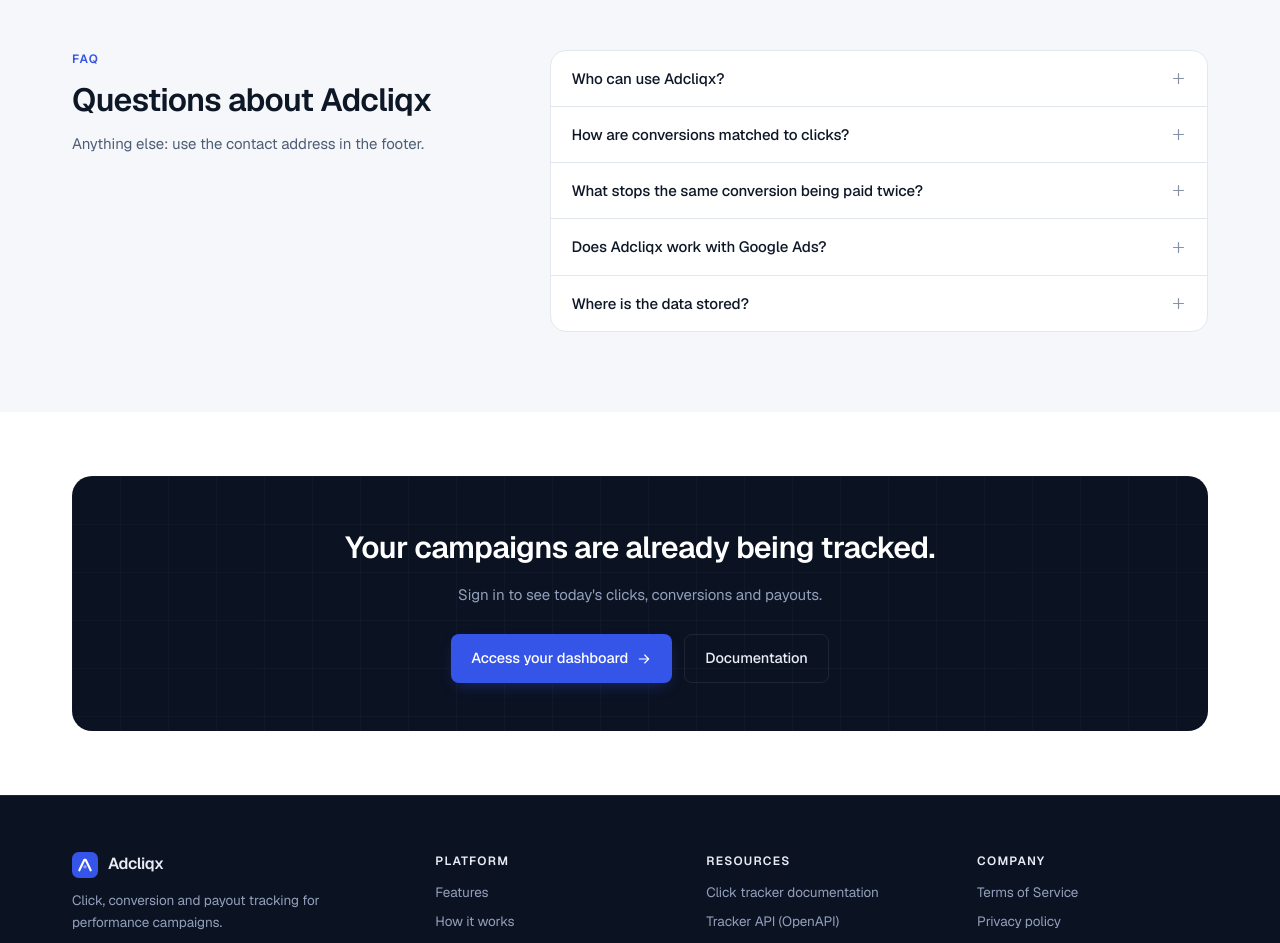
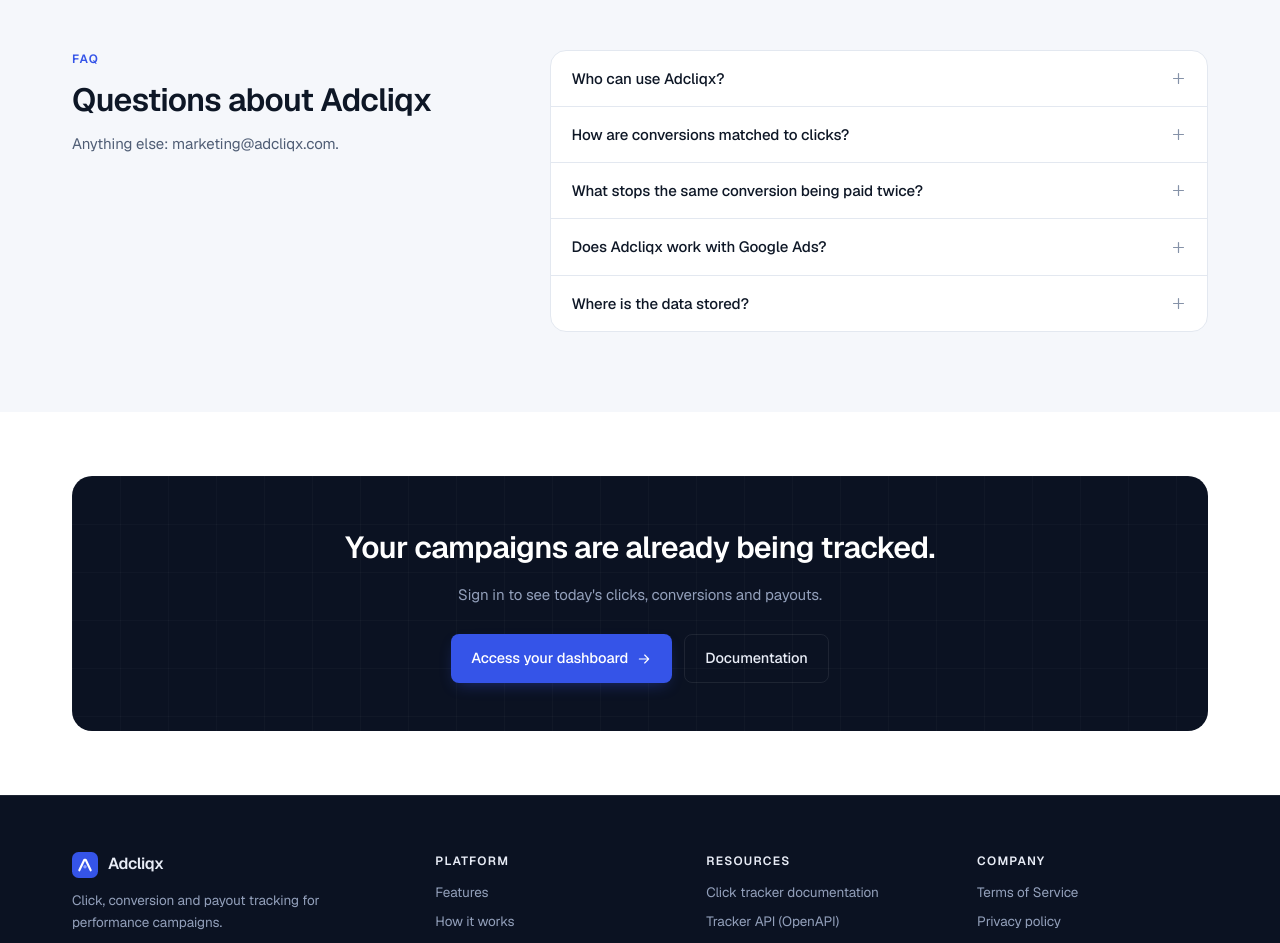
Before and after one commit to atriumenchan/trackier-Admexo, a Next.js app: page / in a window 1280 px wide. Shown: the part 5360-6303 px from the top of the page. Built offline with nearby package versions, Linux system fonts and the light colour scheme; no server answers; what async_hooks would draw is missing.

Commit message:
Public contact: marketing@adcliqx.com

```diff
--- a/app/login/page.tsx
+++ b/app/login/page.tsx
@@ -54,7 +54,7 @@ export default async function LoginPage({ searchParams }: { searchParams: Promis
             </Field>
             <button className={`${btn} w-full py-2.5`}>Sign in <Icon name="arrowRight" size={16} /></button>
           </form>
-          <p className="mt-6 text-[13px] text-muted">No account? Ask your account manager. There is no public sign-up.</p>
+          <p className="mt-6 text-[13px] text-muted">No account? Ask your account manager or email <a href="mailto:marketing@adcliqx.com" className="font-medium text-brand hover:underline">marketing@adcliqx.com</a>. There is no public sign-up.</p>
           {process.env.NODE_ENV !== "production" ? (
             <p className="mt-4 rounded-sm border border-dashed border-border-strong px-3 py-2 text-[12px] leading-relaxed text-faint">
               Local admin admin@admexo.com / admin123. Affiliate demo@publisher.test / demo123. Advertiser demo@brand.test / demo123.
--- a/app/page.tsx
+++ b/app/page.tsx
@@ -209,7 +209,7 @@ export default async function Home() {
 
       <section className="border-t border-border bg-canvas">
         <div className="mx-auto grid max-w-[1200px] gap-10 px-5 py-20 sm:px-8 lg:grid-cols-[0.8fr_1.2fr]">
-          <SectionHeading align="left" eyebrow="FAQ" title="Questions about Adcliqx" body="Anything else: use the contact address in the footer." />
+          <SectionHeading align="left" eyebrow="FAQ" title="Questions about Adcliqx" body="Anything else: marketing@adcliqx.com." />
           <div className="divide-y divide-border rounded-lg border border-border bg-surface">
             {FAQ.map(([question, answer]) => (
               <details key={question} className="group px-5 py-4">
--- a/app/privacy/page.tsx
+++ b/app/privacy/page.tsx
@@ -28,7 +28,7 @@ export default function PrivacyPage() {
       <p>The tracking redirect does not set a cookie. The desk sets one session cookie, trk_session, after a person signs in.</p>
 
       <h2>Contact</h2>
-      <p>Questions about this policy: use the contact address in the footer of this page.</p>
+      <p>Questions about this policy: <a href="mailto:marketing@adcliqx.com">marketing@adcliqx.com</a>.</p>
     </PublicPage>
   );
 }
--- a/app/terms/page.tsx
+++ b/app/terms/page.tsx
@@ -20,7 +20,7 @@ export default function TermsPage() {
         <li><strong>Affiliates</strong> (publishers) see the offers opened to them, their own click counts, conversions, flagged traffic, balance and statements, and set their own postback URL.</li>
         <li><strong>Advertisers</strong> see their own offers, flagged traffic on those offers, pending conversions and their postback URL.</li>
       </ul>
-      <p>Each person keeps their login and API token private and is responsible for activity on their account. Tell us straight away if you think an account or token has been misused. We may rotate tokens or suspend access to protect the Service.</p>
+      <p>Each person keeps their login and API token private and is responsible for activity on their account. Tell us straight away at <a href="mailto:marketing@adcliqx.com">marketing@adcliqx.com</a> if you think an account or token has been misused. We may rotate tokens or suspend access to protect the Service.</p>
 
       <h2>2. What the Service does</h2>
       <p>Adcliqx records clicks on tracking links, redirects each click to the landing page saved on the offer, receives conversion postbacks from advertisers, matches them to the original click, calculates payouts, runs fraud checks and produces reports. How it works in detail is described in the <Link href="/click-tracker">click tracker documentation</Link>.</p>
@@ -86,7 +86,7 @@ export default function TermsPage() {
       <p>We may update these terms. The date at the top shows when they last changed. Continuing to use the Service after a change means you accept the updated terms.</p>
 
       <h2>13. Contact</h2>
-      <p>Questions about these terms: use the contact address in the footer of this page.</p>
+      <p>Questions about these terms: <a href="mailto:marketing@adcliqx.com">marketing@adcliqx.com</a>.</p>
     </PublicPage>
   );
 }
--- a/components/marketing.tsx
+++ b/components/marketing.tsx
@@ -65,7 +65,7 @@ export function MarketingFooter() {
         </div>
         <FooterColumn title="Platform" links={[["Features", "/#features"], ["How it works", "/#platform"], ["Tracking", "/#tracking"], ["Analytics", "/#analytics"]]} />
         <FooterColumn title="Resources" links={[["Click tracker documentation", "/click-tracker"], ["Tracker API (OpenAPI)", "/api/openapi"], ["Sign in", "/login"]]} />
-        <FooterColumn title="Company" links={[["Terms of Service", "/terms"], ["Privacy policy", "/privacy"], ["admin@admexo.com", "mailto:admin@admexo.com"]]} />
+        <FooterColumn title="Company" links={[["Terms of Service", "/terms"], ["Privacy policy", "/privacy"], ["marketing@adcliqx.com", "mailto:marketing@adcliqx.com"]]} />
       </div>
       <div className="border-t border-night-border">
         <div className="mx-auto flex max-w-[1200px] flex-wrap items-center justify-between gap-3 px-5 py-5 text-[12.5px] sm:px-8">
--- a/lib/openapi.ts
+++ b/lib/openapi.ts
@@ -5,6 +5,7 @@ export function openApiDocument(origin: string) {
       title: "Adcliqx Tracker API",
       version: "1.0.0",
       description: "Offers, clicks, and advertiser postbacks. Send Authorization: Bearer and the token from Settings.",
+      contact: { name: "Adcliqx", email: "marketing@adcliqx.com" },
     },
     servers: [{ url: origin }],
     components: {
```
